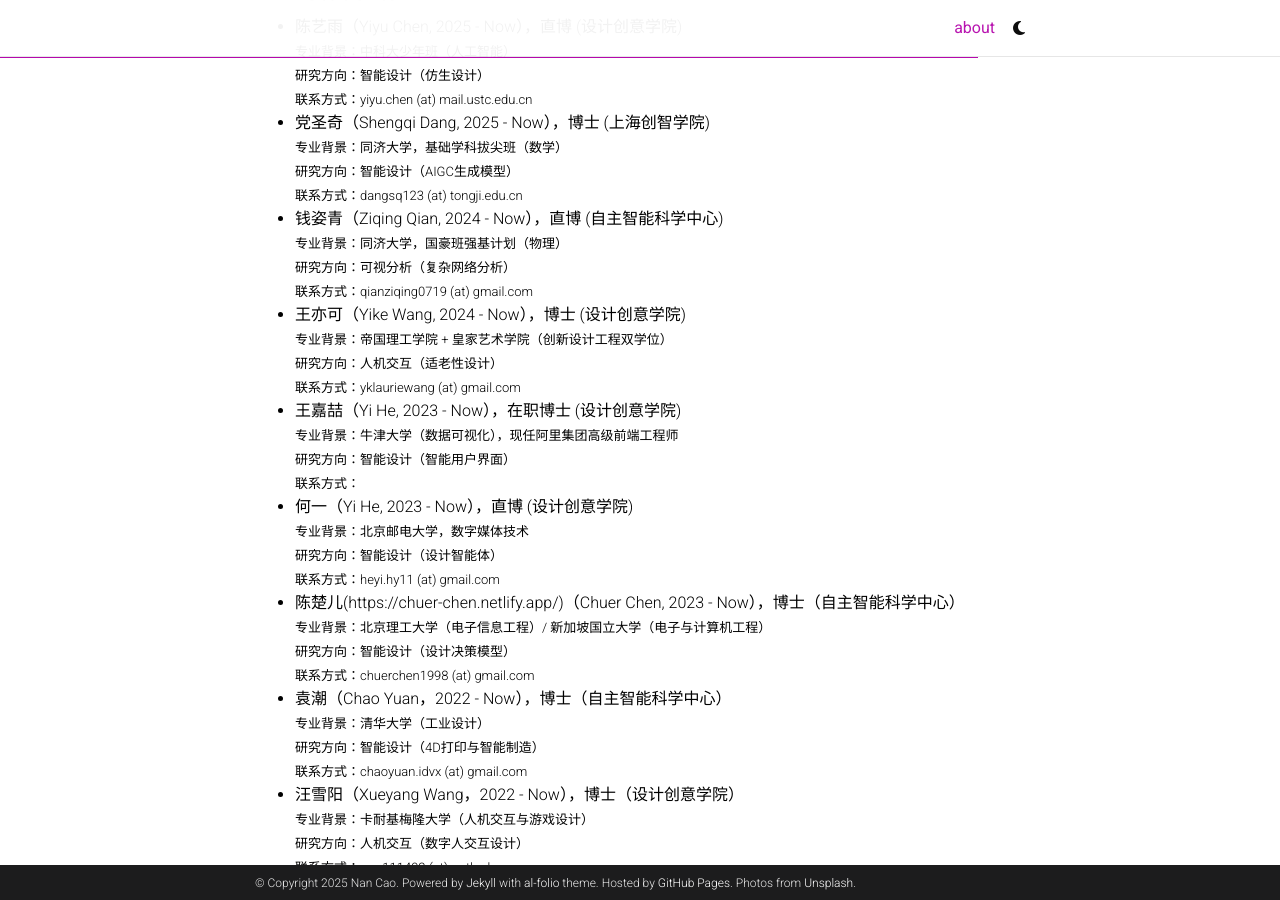
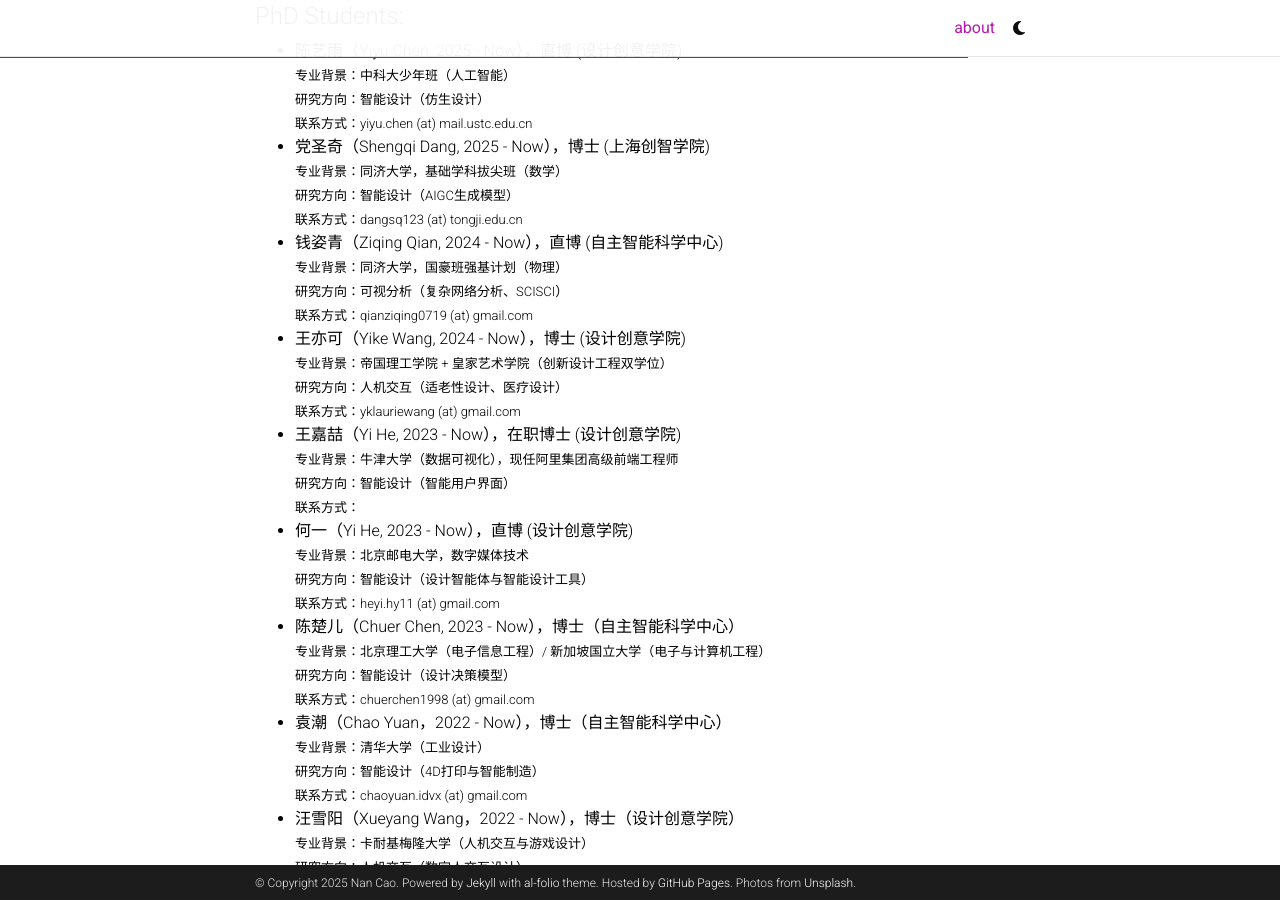
Before and after one commit to nancao/nancao.github.io, a Jekyll site: the page built from _pages/about.md, in a window 1280 px wide and 900 px high, scrolled down 1765 px. Built offline with Jekyll 4.4.1, drawn with Linux system fonts in a browser that asks for light colours; full-size pictures stand in for the smaller copies a plugin makes; comment, search, counter and statistics services are not loaded; a style sheet for code colours, icons or effects is not loaded; some of the changed text lies outside the part shown.

Commit message:
Update about.md

```diff
--- a/_pages/about.md
+++ b/_pages/about.md
@@ -62,31 +63,31 @@
   <font size=2>专业背景：中科大少年班（人工智能）<br>
   研究方向：智能设计（仿生设计）<br>
   联系方式：yiyu.chen (at) mail.ustc.edu.cn</font>
-- **党圣奇**（Shengqi Dang, 2025 - Now），博士 (上海创智学院) <br>
+- [**党圣奇**](https://dangsq.github.io/#/)（Shengqi Dang, 2025 - Now），博士 (上海创智学院) <br>
   <font size=2>专业背景：同济大学，基础学科拔尖班（数学） <br>
   研究方向：智能设计（AIGC生成模型） <br>
   联系方式：dangsq123 (at) tongji.edu.cn</font>
 - **钱姿青**（Ziqing Qian, 2024 - Now），直博 (自主智能科学中心) <br>
   <font size=2>专业背景：同济大学，国豪班强基计划（物理） <br>
-  研究方向：可视分析（复杂网络分析） <br>
+  研究方向：可视分析（复杂网络分析、SCISCI） <br>
   联系方式：qianziqing0719 (at) gmail.com </font>
 - **王亦可**（Yike Wang, 2024 - Now），博士 (设计创意学院) <br>
   <font size=2>专业背景：帝国理工学院 + 皇家艺术学院（创新设计工程双学位） <br>
-  研究方向：人机交互（适老性设计）<br>
+  研究方向：人机交互（适老性设计、医疗设计）<br>
   联系方式：yklauriewang (at) gmail.com</font>
 - **王嘉喆**（Yi He, 2023 - Now），在职博士 (设计创意学院) <br>
   <font size=2>专业背景：牛津大学（数据可视化），现任阿里集团高级前端工程师 <br>
   研究方向：智能设计（智能用户界面）<br>
   联系方式：</font>
-- **何一**（Yi He, 2023 - Now），直博 (设计创意学院) <br>
+- [**何一**]()（Yi He, 2023 - Now），直博 (设计创意学院) <br>
   <font size=2>专业背景：北京邮电大学，数字媒体技术 <br>
-  研究方向：智能设计（设计智能体）<br>
+  研究方向：智能设计（设计智能体与智能设计工具）<br>
   联系方式：heyi.hy11 (at) gmail.com</font>
-- **陈楚儿**(https://chuer-chen.netlify.app/)（Chuer Chen, 2023 - Now），博士（自主智能科学中心） <br>
+- [**陈楚儿**](https://chuer-chen.netlify.app/)（Chuer Chen, 2023 - Now），博士（自主智能科学中心） <br>
   <font size=2>专业背景：北京理工大学（电子信息工程）/ 新加坡国立大学（电子与计算机工程）<br>
   研究方向：智能设计（设计决策模型）<br>
   联系方式：chuerchen1998 (at) gmail.com</font>
-- **袁潮**（Chao Yuan，2022 - Now），博士（自主智能科学中心）<br>
+- [**袁潮**]()（Chao Yuan，2022 - Now），博士（自主智能科学中心）<br>
   <font size=2>专业背景：清华大学（工业设计）<br>
   研究方向：智能设计（4D打印与智能制造）<br>
   联系方式：chaoyuan.idvx (at) gmail.com </font>
```
Also changed, not shown: other parts of _pages/about.md (+1 -0 lines).
